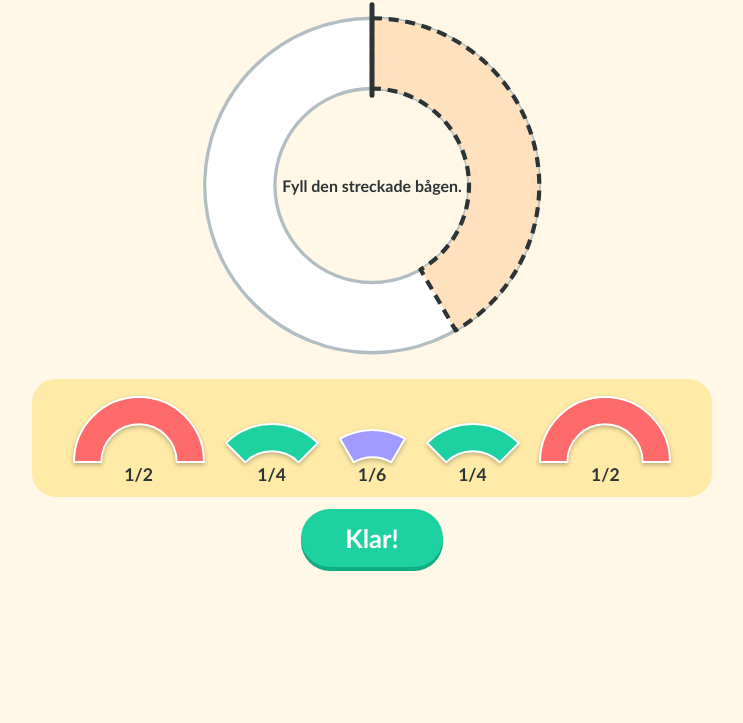
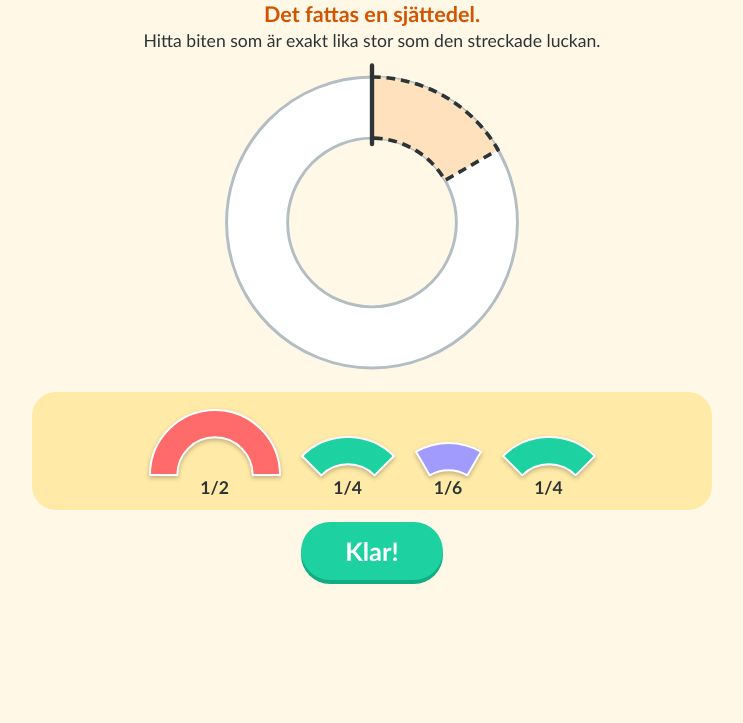
Before and after one commit to robin-lillqvist/math-pieces, a website built with Vite: page index.html in a window 1280 px wide. Shown: the part 77-800 px from the top of the page, without its empty margins (268-1011 px from the left). Built offline with nearby package versions, Linux system fonts and the light colour scheme.

Commit message:
Add instructional text to the game interface and update tests for level progression and piece management

```diff
--- a/index.html
+++ b/index.html
@@ -16,6 +16,7 @@
         <div id="fraction" class="fraction" aria-live="polite"></div>
         <div id="stars"></div>
       </header>
+      <p id="instruction" aria-live="polite"><strong id="instr-title"></strong> <span id="instr-body"></span></p>
       <section id="board">
         <svg id="ring" viewBox="-110 -110 220 220" aria-label="Bråkcirkel"></svg>
         <div id="message" role="status"></div>
--- a/src/fractions.ts
+++ b/src/fractions.ts
@@ -22,6 +22,10 @@ export interface Level {
   solutionMax: number;
   /** Allow pieces like 3/4 and 2/3, not only 1/n. */
   nonUnit?: boolean;
+  /** Correct answers in a row needed to unlock the next level (default STREAK_TO_UNLOCK). */
+  streakToUnlock?: number;
+  /** Largest denominator of the target; early levels keep it small (default TARGET_DEN_CAP). */
+  maxTargetDen?: number;
   /** Free play: a parent caps the largest denominator. */
   free?: boolean;
 }
@@ -29,13 +33,16 @@ export interface Level {
 const ALL_DENS = [2, 3, 4, 5, 6, 7, 8, 9, 10, 12];
 
 export const LEVELS: Level[] = [
-  { id: 1, dens: [2, 3, 4, 6], trayCount: 5, solutionMin: 2, solutionMax: 2 },
-  { id: 2, dens: [2, 3, 4, 6, 8], trayCount: 6, solutionMin: 2, solutionMax: 3 },
-  { id: 3, dens: [2, 3, 4, 6, 8, 12], trayCount: 7, solutionMin: 2, solutionMax: 3 },
-  { id: 4, dens: [2, 3, 4, 5, 6, 8, 10], trayCount: 8, solutionMin: 2, solutionMax: 3 },
-  { id: 5, dens: ALL_DENS, trayCount: 8, solutionMin: 2, solutionMax: 4 },
-  { id: 6, dens: ALL_DENS, trayCount: 9, solutionMin: 2, solutionMax: 4, nonUnit: true },
-  { id: 7, dens: ALL_DENS, trayCount: 8, solutionMin: 2, solutionMax: 3, free: true },
+  // Gentle start: one piece matches the target, then two pieces from halves, thirds and quarters.
+  { id: 1, dens: [2, 3, 4, 6], trayCount: 4, solutionMin: 1, solutionMax: 1, streakToUnlock: 3 },
+  { id: 2, dens: [2, 3, 4], trayCount: 4, solutionMin: 2, solutionMax: 2, streakToUnlock: 3 },
+  { id: 3, dens: [2, 3, 4, 6], trayCount: 5, solutionMin: 2, solutionMax: 2, streakToUnlock: 3 },
+  { id: 4, dens: [2, 3, 4, 6, 12], trayCount: 6, solutionMin: 2, solutionMax: 3, maxTargetDen: 12 },
+  { id: 5, dens: [2, 3, 4, 6, 8, 12], trayCount: 7, solutionMin: 2, solutionMax: 3, maxTargetDen: 12 },
+  { id: 6, dens: [2, 3, 4, 5, 6, 8, 10], trayCount: 8, solutionMin: 2, solutionMax: 3, maxTargetDen: 20 },
+  { id: 7, dens: ALL_DENS, trayCount: 8, solutionMin: 2, solutionMax: 4 },
+  { id: 8, dens: ALL_DENS, trayCount: 9, solutionMin: 2, solutionMax: 4, nonUnit: true },
+  { id: 9, dens: ALL_DENS, trayCount: 8, solutionMin: 2, solutionMax: 3, free: true },
 ];
 
 export const STREAK_TO_UNLOCK = 5;
@@ -123,10 +130,15 @@ const FALLBACK: Puzzle = {
   ],
 };
 
+const sizeKey = (f: Fraction): string => `${f.num}/${f.den}`;
+
 /**
  * A tray of mixed pieces and a target that exactly one combination of them makes.
- * The tray normally holds pieces larger than the target (they can never be used),
- * and pieces of at least three different sizes.
+ *
+ * It picks the winning pieces first (so targets are spread evenly over what the level
+ * can make), then adds decoys one at a time, keeping only decoys that don't create a
+ * second way to reach the target. Decoys larger than the target come first, since they
+ * can never be used, and the tray gets at least three different sizes.
  */
 export function generatePuzzle(
   level: Level,
@@ -134,22 +146,34 @@ export function generatePuzzle(
   rand: () => number = Math.random,
 ): Puzzle {
   const pool = sizePool(level);
-  for (let tray = level.trayCount; tray > level.solutionMin; tray--) {
-    for (let attempt = 0; attempt < 300; attempt++) {
-      const wantTooLarge = attempt < 200;
-      const sizes = Array.from({ length: tray }, () => pool[Math.floor(rand() * pool.length)]);
-      if (new Set(sizes.map((s) => `${s.num}/${s.den}`)).size < Math.min(3, pool.length)) continue;
+  const pick = () => pool[Math.floor(rand() * pool.length)];
+  const maxDen = level.maxTargetDen ?? TARGET_DEN_CAP;
 
-      const k = level.solutionMin + Math.floor(rand() * (Math.min(level.solutionMax, tray - 1) - level.solutionMin + 1));
-      const chosen = shuffle(sizes, rand).slice(0, k);
-      const target = sum(chosen);
-      if (compare(target, ONE) >= 0 || target.den > TARGET_DEN_CAP) continue;
-      if (previous && sameFraction(target, previous)) continue;
-      if (wantTooLarge && !sizes.some((s) => compare(s, target) > 0)) continue;
-      if (countSolutions(target, sizes) !== 1) continue;
+  for (let attempt = 0; attempt < 400; attempt++) {
+    const strict = attempt < 250;
+    const k = level.solutionMin + Math.floor(rand() * (level.solutionMax - level.solutionMin + 1));
+    const winners = Array.from({ length: k }, pick);
+    const target = sum(winners);
+    if (compare(target, ONE) >= 0 || target.den > maxDen) continue;
+    if (previous && sameFraction(target, previous)) continue;
 
-      return { target, pieces: shuffle(sizes, rand).map((s, id) => ({ ...s, id })) };
+    const tray: Fraction[] = [...winners];
+    while (tray.length < level.trayCount) {
+      const candidates = shuffle(pool, rand);
+      // too-large decoys first until the tray has one
+      if (strict && !tray.some((p) => compare(p, target) > 0)) {
+        candidates.sort((a, b) => Number(compare(b, target) > 0) - Number(compare(a, target) > 0));
+      }
+      const next = candidates.find((c) => countSolutions(target, [...tray, c]) === 1);
+      if (!next) break;
+      tray.push(next);
     }
+
+    if (tray.length < (strict ? level.trayCount : k + 1)) continue;
+    if (new Set(tray.map(sizeKey)).size < Math.min(3, pool.length)) continue;
+    if (strict && !tray.some((p) => compare(p, target) > 0)) continue;
+
+    return { target, pieces: shuffle(tray, rand).map((s, id) => ({ ...s, id })) };
   }
   return FALLBACK;
 }
@@ -163,6 +187,7 @@ export function check(target: Fraction, placed: Fraction[]): Verdict {
 }
 
 export function nextLevelIndex(current: number, streak: number): number {
-  if (streak >= STREAK_TO_UNLOCK && current < LEVELS.length - 1) return current + 1;
+  const needed = LEVELS[current].streakToUnlock ?? STREAK_TO_UNLOCK;
+  if (streak >= needed && current < LEVELS.length - 1) return current + 1;
   return current;
 }
--- a/src/i18n/sv.ts
+++ b/src/i18n/sv.ts
@@ -5,11 +5,17 @@ export const sv = {
   done: "Klar!",
   next: "Nästa",
   correct: "Rätt! Bra jobbat!",
-  tooFew: "Nästan! Det är lite för lite.",
-  tooMany: "Nästan! Det är för mycket.",
+  tooFew: "Nästan! Det är lite för lite. Lägg till en bit till.",
+  tooMany: "Nästan! Det är för mycket. Tryck på en bit för att ta bort den.",
   noRoom: "Det får inte plats!",
   levelUp: "Du klarade nivån! Nu kommer en ny.",
-  hint: "Fyll den streckade bågen.",
+  /** What the child is asked to do, in words: what is missing and how to fill it. */
+  instruction: (target: Fraction, singlePiece: boolean) => ({
+    title: `Det fattas ${fractionWords(target)}.`,
+    body: singlePiece
+      ? "Hitta biten som är exakt lika stor som den streckade luckan."
+      : "Fyll luckan med bitarna du har. Tillsammans ska de bli exakt lika stora som luckan. Några bitar är för stora och några passar inte.",
+  }),
 };
 
 const NUMBERS = ["noll", "en", "två", "tre", "fyra", "fem", "sex", "sju", "åtta", "nio", "tio", "elva", "tolv"];
--- a/src/main.ts
+++ b/src/main.ts
@@ -143,7 +143,10 @@ function startRound(): void {
   solved = false;
   board.classList.remove("win");
   doneBtn.textContent = sv.done;
-  setMessage(sv.hint);
+  const text = sv.instruction(puzzle.target, level.solutionMax === 1);
+  $("instr-title").textContent = text.title;
+  $("instr-body").textContent = text.body;
+  setMessage("");
   renderHeader();
   renderRing();
   renderTray();
--- a/src/styles.css
+++ b/src/styles.css
@@ -41,9 +41,19 @@ header {
 .fraction .n { color: var(--target); }
 .fraction .d { color: var(--placed); }
 
+#instruction {
+  width: 100%;
+  max-width: 560px;
+  margin: 0;
+  text-align: center;
+  font-size: 1.1rem;
+  line-height: 1.35;
+}
+#instruction strong { display: block; font-size: 1.35rem; color: #d35400; }
+
 #board {
   position: relative;
-  width: min(80vw, 46vh, 420px);
+  width: min(80vw, 40vh, 420px);
   aspect-ratio: 1;
 }
 
```
Also changed, not shown: e2e/game.spec.ts (+56 -5 lines), e2e/parent.spec.ts (+3 -3 lines), e2e/progress.spec.ts (+23 -6 lines), src/fractions.test.ts (+34 -8 lines), src/i18n/sv.test.ts (added, +30 -0 lines).
